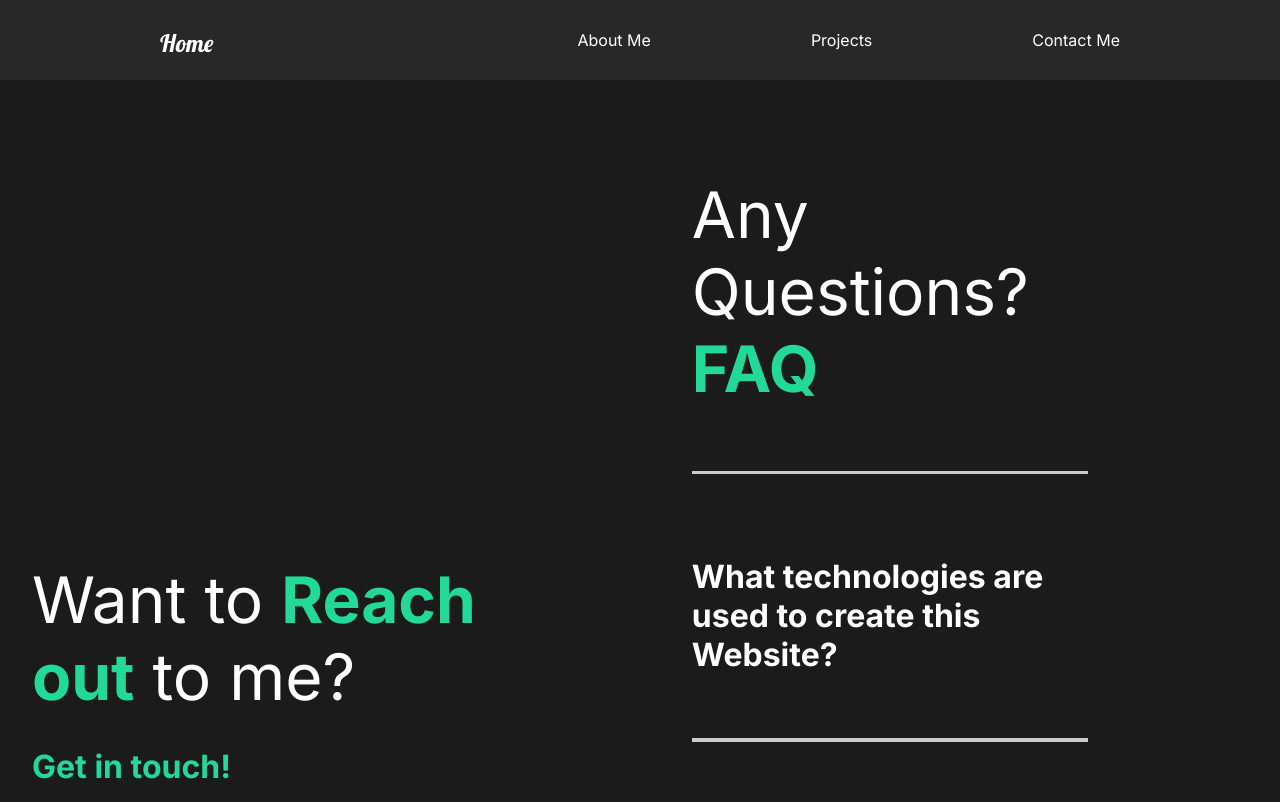
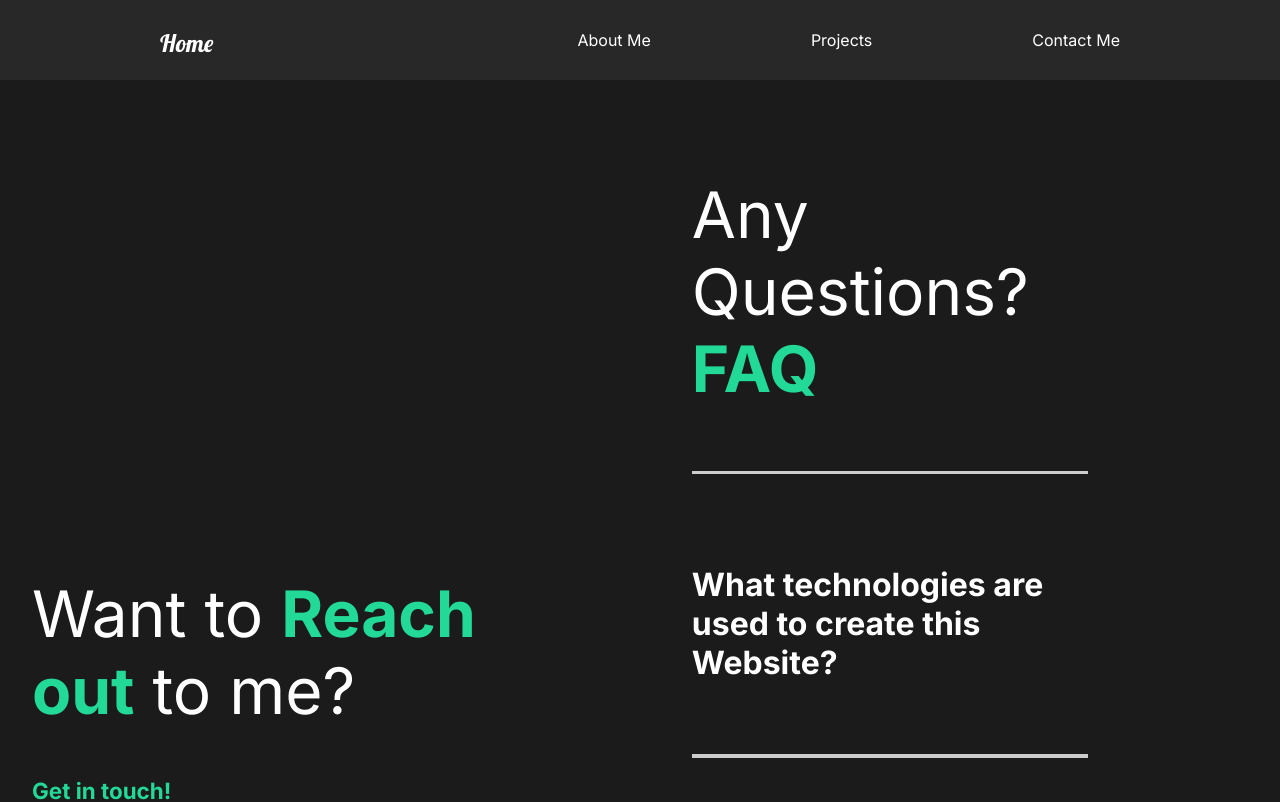
Before and after one commit to swap795/Portfolio, a React (Create React App) app in the folder my-app/: page /contact in a window 1280 px wide. Shown: the top 802 px of the page. Built offline with nearby package versions, Linux system fonts and the light colour scheme.

Commit message:
project's background color changed

```diff
--- a/my-app/src/components/AboutMe.js
+++ b/my-app/src/components/AboutMe.js
@@ -1,6 +1,6 @@
 import React from "react";
 
-import { AboutStyle } from '../styles';
+// import { AboutStyle } from '../styles';
 
 
 const About = () => {
--- a/my-app/src/components/Faq.js
+++ b/my-app/src/components/Faq.js
@@ -1,4 +1,4 @@
-import React from "react";
+import React from 'react';
 import styled from 'styled-components';
 import { AboutStyle } from '../styles';
 
--- a/my-app/src/components/Home.js
+++ b/my-app/src/components/Home.js
@@ -1,5 +1,6 @@
 import React from "react";
 import pro_pic from "../images/pro-pic.JPEG";
+import About from '../pages/About';
 
 // framer motion
 import { motion } from 'framer-motion';
@@ -17,12 +18,10 @@ import Wave from './Wave';
    MAIN RENDER
 ************************************************************/
 const Home = () => {
-
    /*
    The code below is basically doing this
       <motion.h2 initial={{ opacity: 0 }} animate={{ opacity: 1, transition: { duration: 2 } }}>Welcome!</motion.h2>
    */
-
    return (
       <motion.div
          variants={ pageAnimation }
@@ -47,6 +46,7 @@ const Home = () => {
             </ImgStyle>
             <Wave />
          </AboutStyle>
+         <About />
       </motion.div>
 
    );
--- a/my-app/src/pages/ContactMe.js
+++ b/my-app/src/pages/ContactMe.js
@@ -15,7 +15,7 @@ const ContactStyle = styled.div`
    color: white;
    padding: 1rem 2rem;
    h4{
-      padding: 2rem 0rem
+      padding: 2.5rem 0rem
    }
 `;
 
@@ -46,7 +46,7 @@ const ContactMe = () => {
                }}
             >
                Want to <span>Reach out</span> to me?
-               <h4><span>Get in touch!</span></h4>
+               <motion.p><span>Get in touch!</span></motion.p>
                <button>Here!</button>
             </motion.h2>
             <Faq />
--- a/my-app/src/pages/Projects.js
+++ b/my-app/src/pages/Projects.js
@@ -84,7 +84,7 @@ const Projects = () => {
          initial="hidden"
          animate="show"
          style={{
-            background: "#f1f3f8"
+            background: "#adaaaa"
          }}
       >
          <ProjectsStyle>
```
Also changed, not shown: my-app/src/pages/About.js (+4 -4 lines), 1 other file (tests, documents, lock files or other folders).
